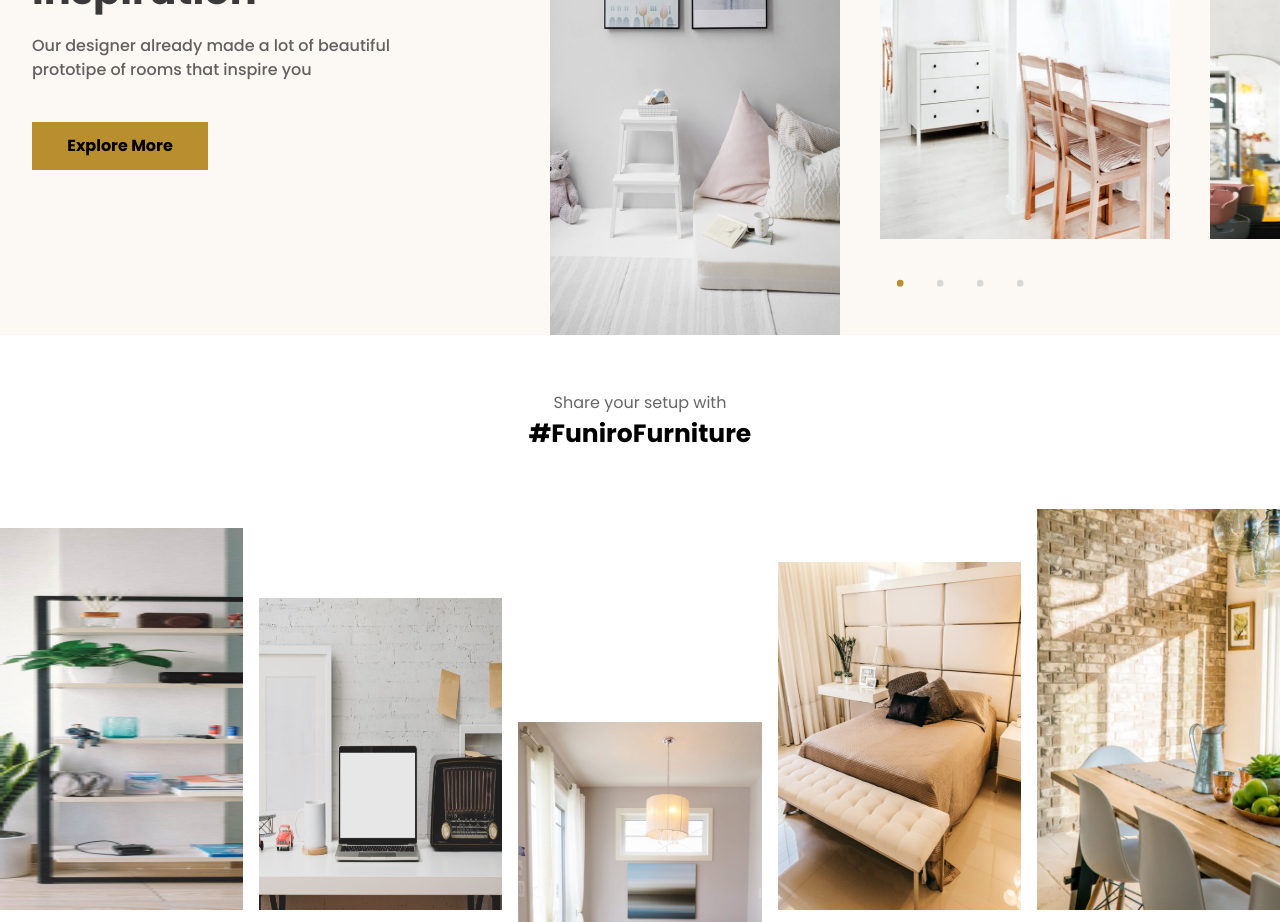
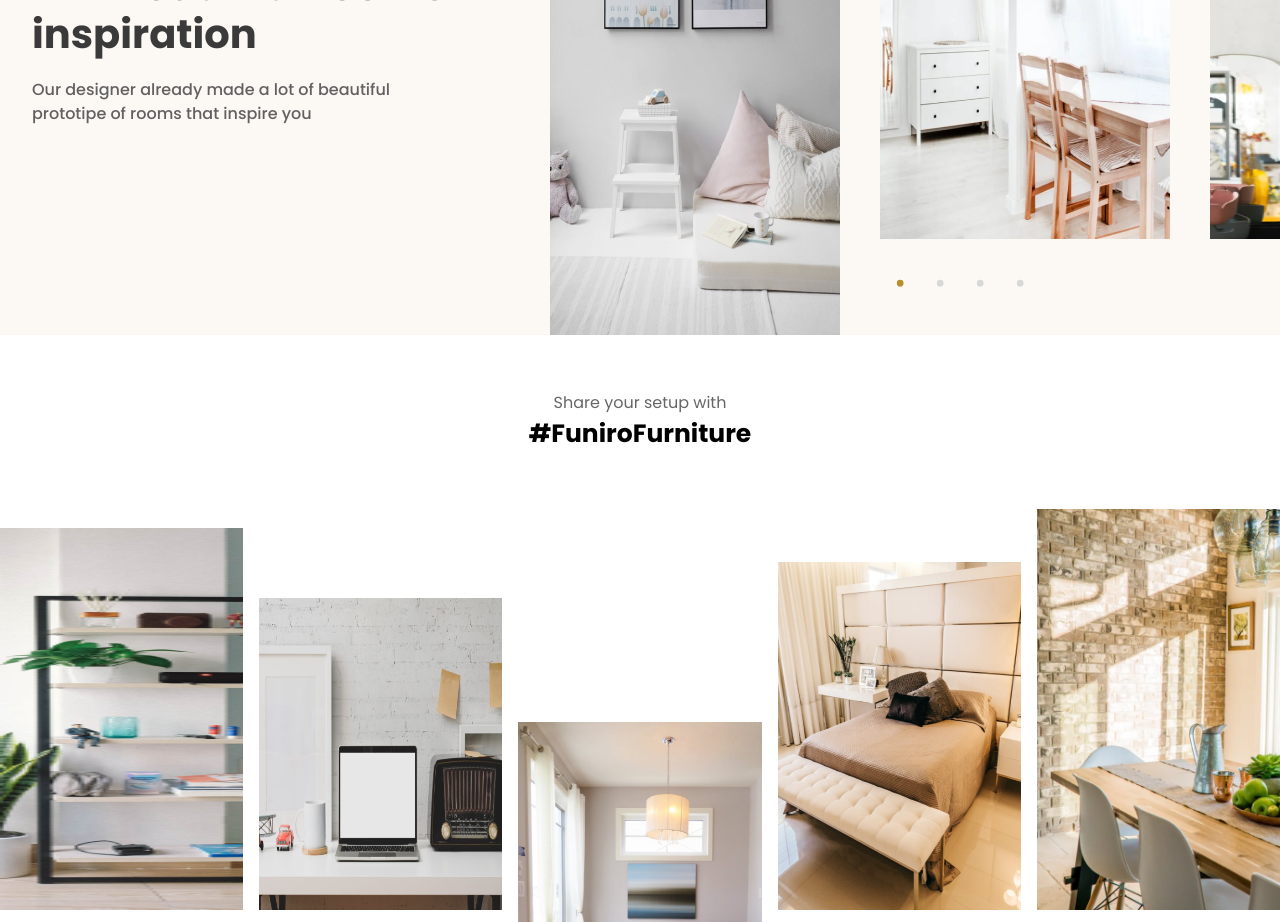
Before and after one commit to mairanoor412/ui-ux-hackathon, a Next.js app: page / in a window 1280 px wide. Shown: the part 3060-3982 px from the top of the page. Built offline with nearby package versions, Linux system fonts and the light colour scheme.

Commit message:
first commit

```diff
--- a/src/app/components/rooms/rooms.tsx
+++ b/src/app/components/rooms/rooms.tsx
@@ -15,7 +15,6 @@ const Rooms = ()=>{
                     <h1 className="text-[25px] font-[700] sm-text-[20px] sm:w-[200px] md:text-[40px] md:w-[300px] leading-[48px] text-[#3A3A3A]  lg:w-[422px]"> 50+ Beautiful rooms inspiration </h1>
                     <p className="text-[12px]  font-[500] sm:text-[10px] sm:w-[200px] md:text-[16px] md:w-[300px] text-[#616161]  lg:w-[368px]"> Our designer already made a lot of beautiful prototipe of rooms that inspire you </p>
                 </div>
-            <button className="w-[176px] py-[12px] bg-[#B88E2F] text-[16px] font-[600] "> Explore More </button>
             </div>
 
 
```
